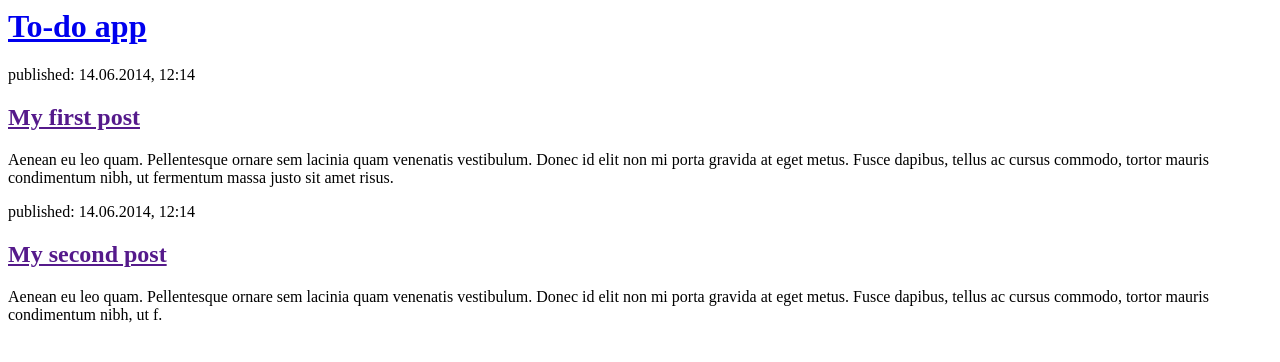
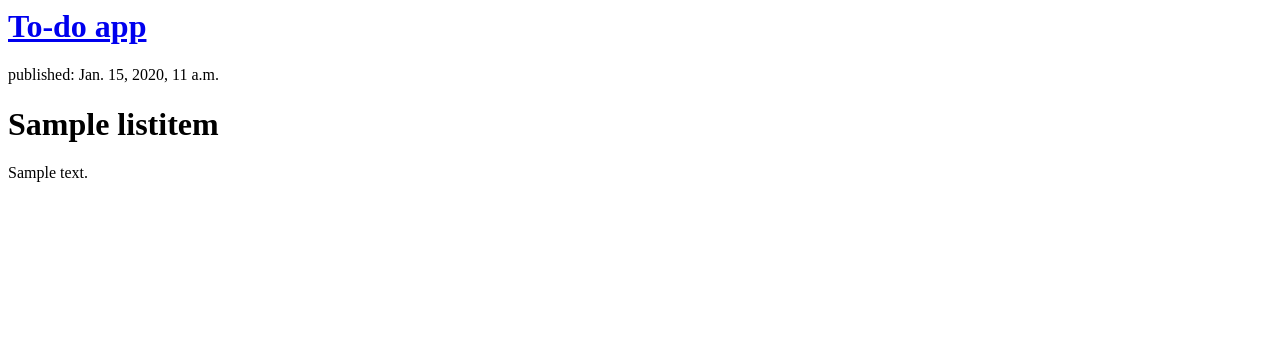
Before and after one commit to Illustriouss/to-do-app, a Django app: template list/templates/list/item_list.html in a window 1280 px wide. Shown: the top 362 px of the page. Run offline with Django 3.2, Linux system fonts and the light colour scheme; the template is opened without the code that fills it: values that come from a table or form of the project are taken from there, others are empty; tables that the repository leaves empty hold one stand-in row (values such as "Sample post").

Commit message:
template now display list items

```diff
--- a/list/templates/list/item_list.html
+++ b/list/templates/list/item_list.html
@@ -7,16 +7,13 @@
             <h1><a href="/">To-do app</a></h1>
         </div>
 
-        <div>
-            <p>published: 14.06.2014, 12:14</p>
-            <h2><a href="">My first post</a></h2>
-            <p>Aenean eu leo quam. Pellentesque ornare sem lacinia quam venenatis vestibulum. Donec id elit non mi porta gravida at eget metus. Fusce dapibus, tellus ac cursus commodo, tortor mauris condimentum nibh, ut fermentum massa justo sit amet risus.</p>
-        </div>
+        {% for item in items %}
+        	<div>
+	        	<p>published: {{ item.published_date }}</p>
+	        	<h1><a>{{ item.title }}</a></h1>
+	        	<p>{{ item.text|linebreaksbr }}</p>
+        	</div>
+        {% endfor %}
 
-        <div>
-            <p>published: 14.06.2014, 12:14</p>
-            <h2><a href="">My second post</a></h2>
-            <p>Aenean eu leo quam. Pellentesque ornare sem lacinia quam venenatis vestibulum. Donec id elit non mi porta gravida at eget metus. Fusce dapibus, tellus ac cursus commodo, tortor mauris condimentum nibh, ut f.</p>
-        </div>
     </body>
 </html>
--- a/list/views.py
+++ b/list/views.py
@@ -1,6 +1,9 @@
 from django.shortcuts import render
+from django.utils import timezone
+from .models import ListItem
 
 # Create your views here.
 
 def item_list(request):
-	return render(request, 'list/item_list.html')
+	items = ListItem.objects.filter(published_date__lte=timezone.now()).order_by('published_date')
+	return render(request, 'list/item_list.html', {'items': items})
```
